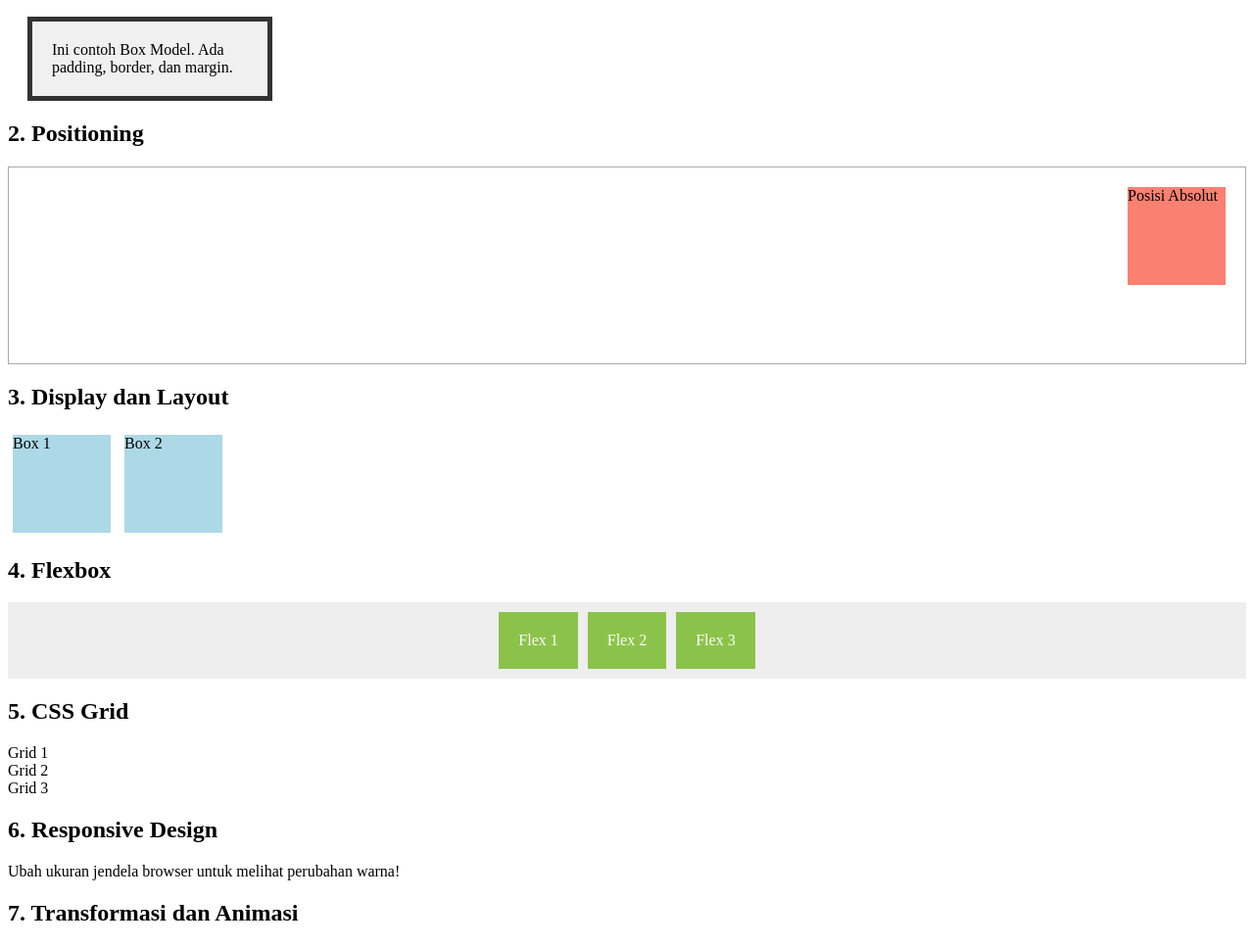
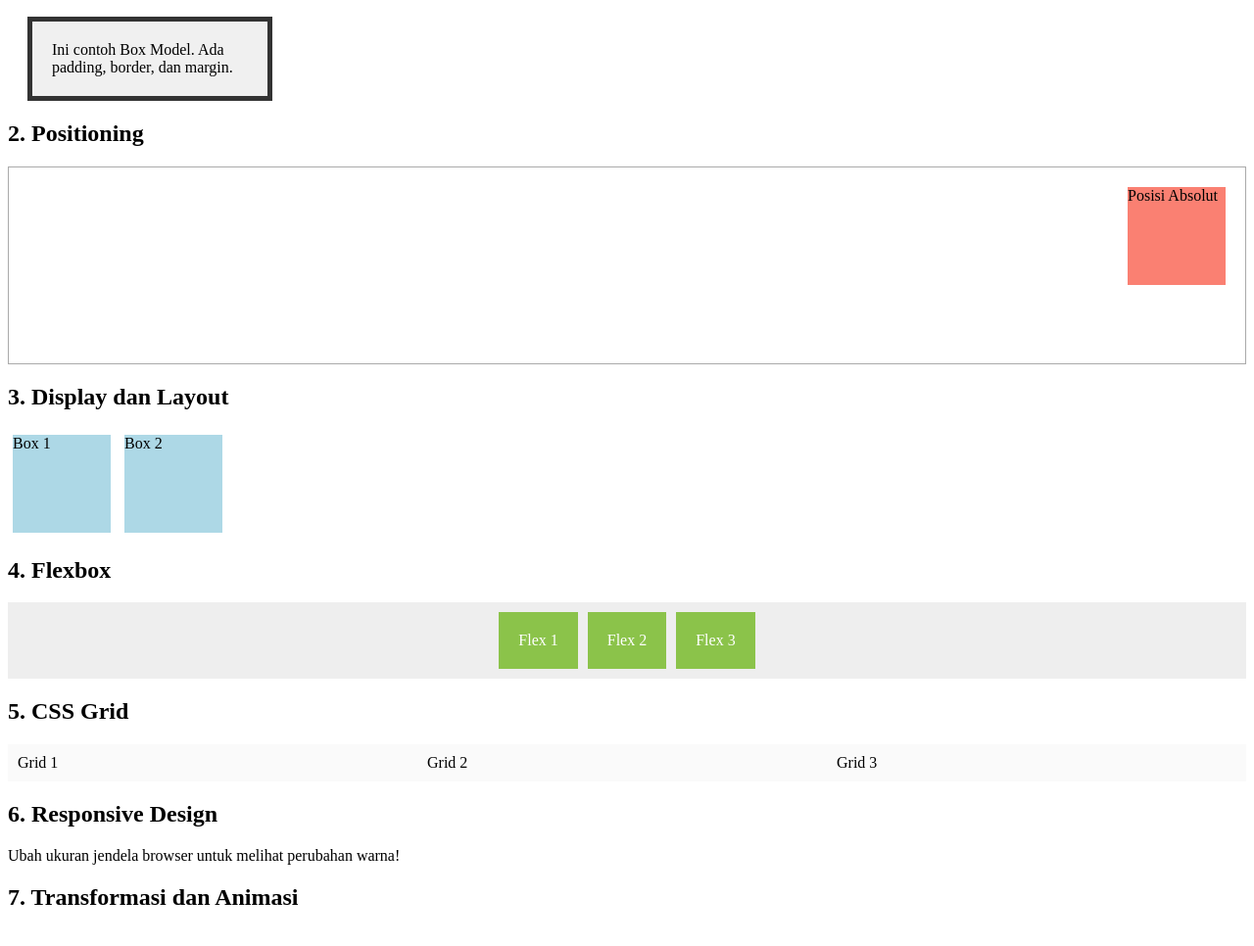
Before and after one commit to nelvinzfx/1124160183-basic-html-css, a plain HTML site: page index.html in a window 1280 px wide. Shown: the part 110-1076 px from the top of the page at 98% size. Drawn offline with Linux system fonts and the light colour scheme.

Commit message:
menambahkan grid ke dalam css

```diff
--- a/index.html
+++ b/index.html
@@ -55,6 +55,15 @@
       padding: 20px;
       color: white;
     }
+
+    /* ### CSS GRID ### */
+    .grid-container {
+      display: grid; /* Mengaktifkan Grid layout */
+      grid-template-columns: repeat(3, 1fr); /* 3 kolom dengan lebar sama */
+      gap: 10px;
+      background-color: #fafafa;
+      padding: 10px;
+    }
   </style>
 </head>
 <body>
```
